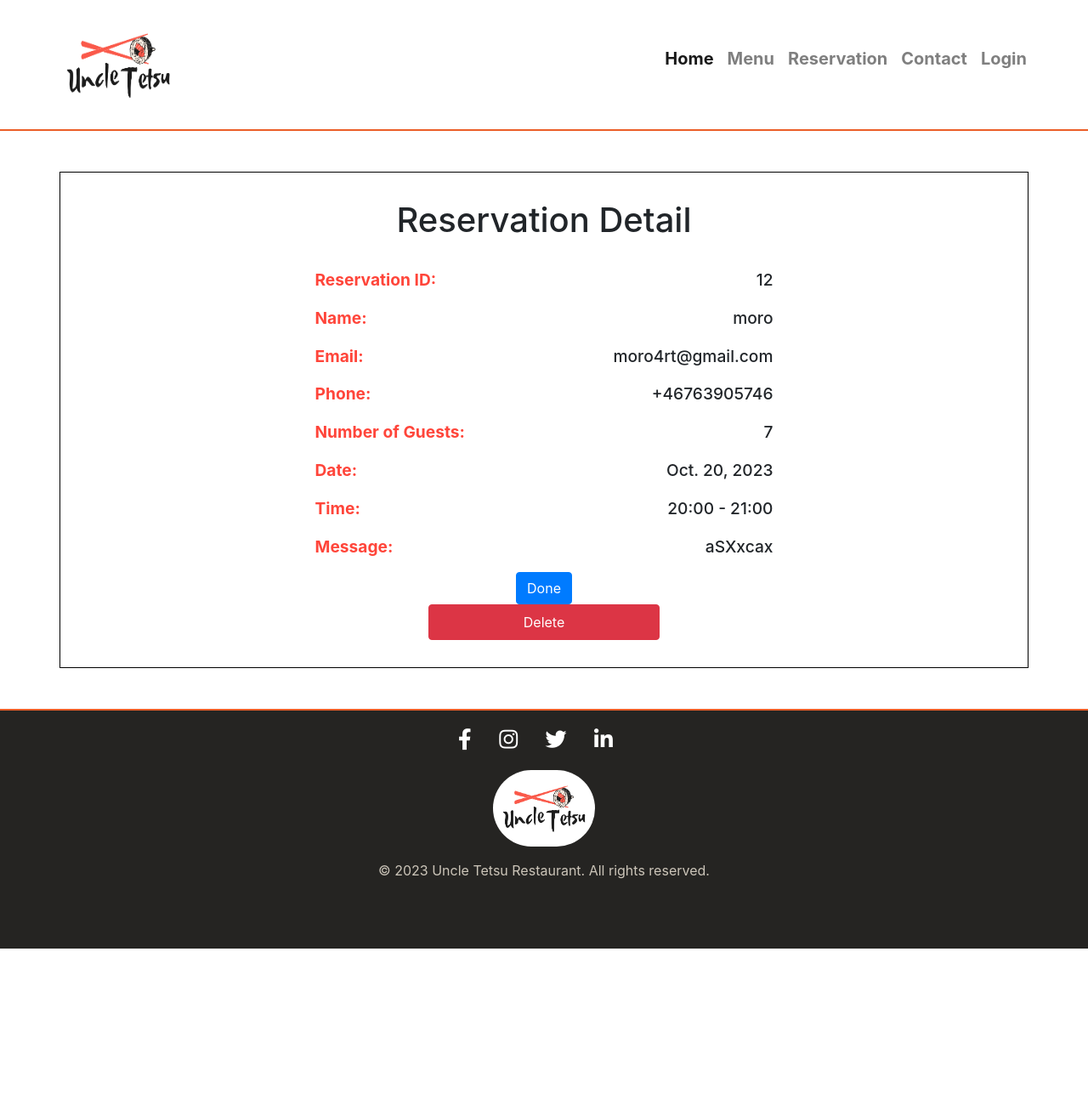
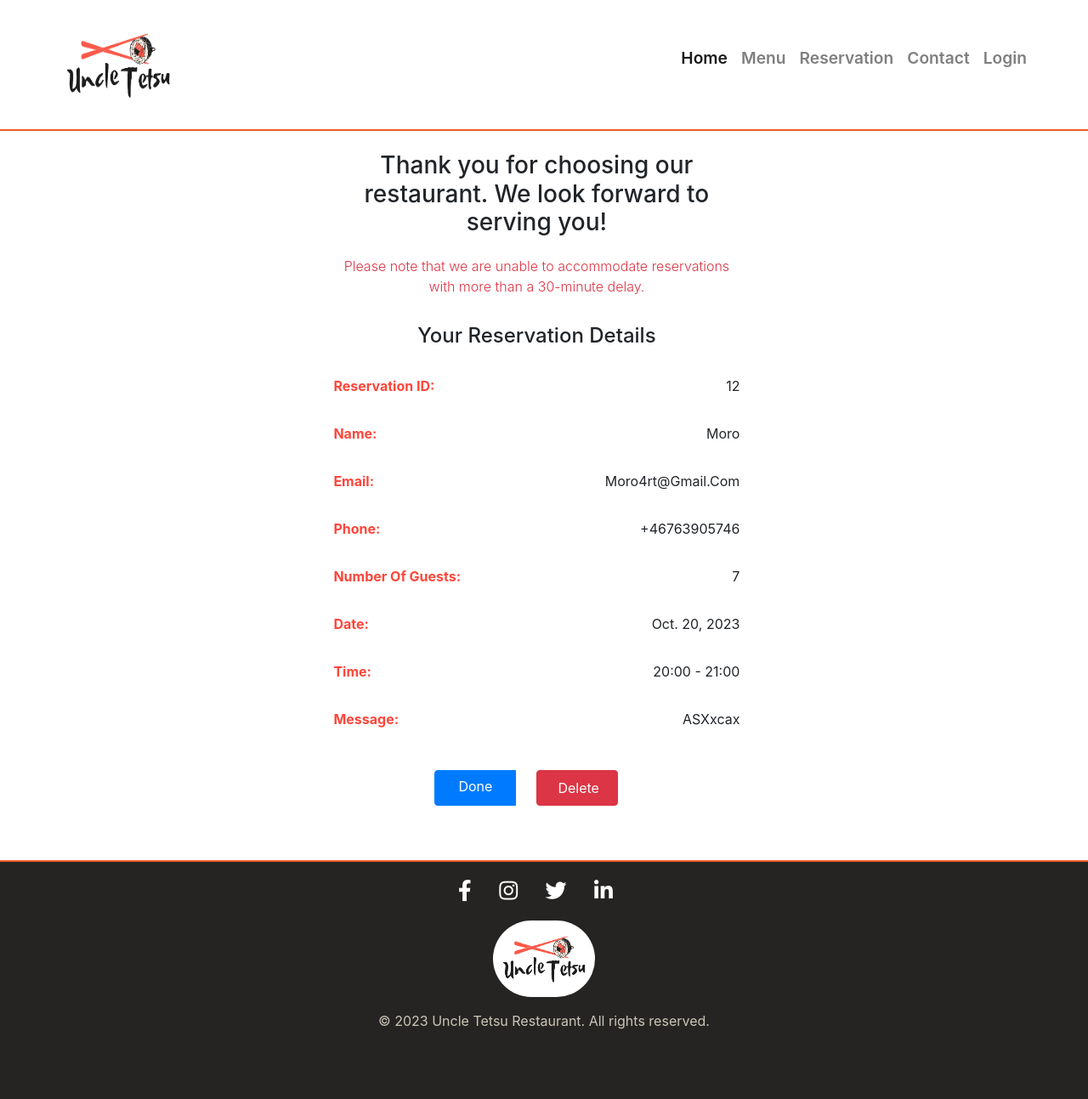
Before and after one commit to Diegomoro415/Restaurant, a Django app: page /reservation/detail/12/ in a window 1280 px wide. Shown: the whole page at 85% size. Before the commit the page ends 1116 px from the top, so only its background shows below. Run offline with Django 4.2, Linux system fonts and the light colour scheme; data comes from the database, SQL or seed files in the repository; both versions use the stored data as it was after the commit; some libraries are stand-ins or nearby versions.

Commit message:
add style to reservation-details and reservarion-opt

```diff
--- a/home/templates/Home/home.html
+++ b/home/templates/Home/home.html
@@ -110,7 +110,7 @@
         <button type="button" class="btn btn-primary" data-toggle="modal" data-target="#write-review-modal">Send a review</button>
     </div>
     {% else %}
-    <p>Please <a href="{% url 'login' %}">login</a> to make a review.</p>
+    <p class="home-p">Please <a href="{% url 'login' %}">login</a> to make a review.</p>
     {% endif %}
 </section>
 
--- a/reservation/templates/Reservation/reservation.html
+++ b/reservation/templates/Reservation/reservation.html
@@ -95,7 +95,7 @@
                             </div>
                             <div class="col-lg-12">
                                 <div class="form-group">
-                                    <button type="submit" id="form-submit" class="btn btn-primary btn-lg">Make A Reservation</button>
+                                    <button type="submit" id="form-submit" class="btn btn-primary reserv-btn">Make A Reservation</button>
                                 </div>
                             </div>
                         </div>
--- a/reservation/templates/Reservation/reservation_detail.html
+++ b/reservation/templates/Reservation/reservation_detail.html
@@ -1,10 +1,19 @@
 {% extends 'base.html' %}
 
 {% block body %}
+<div id='reserv-details' class="container">
+    <div class="row">
+        <div class="col-md-6 col-lg-6">
+            <div class="left-text-content">
+                <div class="section-heading col-md-12 offset-md-6">
+                    <h3>Thank you for choosing our restaurant. We look forward to serving you!</h3>
+                    <p class='text-danger'>Please note that we are unable to accommodate reservations with more than a 30-minute delay.</p>
+                </div>
+                <!-- Show open reservation information -->
                 <div class="container reservation_detail">
                     <div class="row">
-        <div class="col-md-6 offset-md-3">
-            <h1>Reservation Detail</h1>
+                        <div class=" col-md-12 offset-md-6">
+                            <h4>Your Reservation Details</h4>
                             <p><strong>Reservation ID:</strong> {{ reservation.id }}</p>
                             <p><strong>Name:</strong> {{ reservation.name }}</p>
                             <p><strong>Email:</strong> {{ reservation.email }}</p>
@@ -14,11 +23,17 @@
                             <p><strong>Time:</strong> {{ reservation.time }}</p>
                             <p><strong>Message:</strong> {{ reservation.message }}</p>
                             <!--Buttons-->
-            <a href="{% url 'home:home' %}" class="btn btn-primary">Done</a>
-
+                            <div class="btn-group reserv-op" role="group" aria-label="Button Group">
+                                <a href="{% url 'home:home' %}" class="detail-btn btn btn-primary">Done</a>
                                 <form method="post" action="{% url 'reservation:cancel_reservation' reservation.id %}">
                                     {% csrf_token %}
-                <button type="submit" class="btn btn-danger">Delete</button>
+                                    <button type="submit" class="detail-btn btn btn-danger ml-2">Delete</button>
+                                </form>
+                            </div>
+                        </div>
+                    </div>
+                </div>
+            </div>
         </div>
     </div>
 </div>
--- a/static/site_static/css/style.css
+++ b/static/site_static/css/style.css
@@ -17,7 +17,7 @@
 }
 
 .navbar-nav {
-  font-size: 20px;
+  font-size: 1.2rem;
 }
 
 button.navbar-toggler {
@@ -93,7 +93,6 @@ button.navbar-toggler {
 
 #user-reviews>h2 {
   text-align: center;
-  text-shadow: 1px 1px 2px #000000
 }
 
 .user-reviews-container {
@@ -124,9 +123,9 @@ button.btn.btn-danger {
   width: 17rem;
 }
 
-button.btn.btn-primary:hover {
-  background-color: #0056b3;
-  border-color: #0056b3;
+button.btn.btn-danger:hover {
+  background-color: #a20707;
+  border-color: #ffffff;
   color: #fff;
 }
 
@@ -145,9 +144,13 @@ border-bottom: #EB5E28 1px solid;
   margin: 1rem;
 }
 
+.home-p {
+  margin-left: 2rem;
+}
+
 a {
   color: #EB5E28;
-  font-weight: 700;
+  font-weight: 600;
   text-decoration: none;
   background-color: transparent;
   -webkit-text-decoration-skip: objects;
@@ -271,39 +274,69 @@ footer img {
   font-weight: 300;
 }
 
+.row.contact-contacts span>a {
+  font-size: medium;
+  display: block;
+  margin: -15px 0px;
+}
+
 .btn-group-lg>.btn, .btn-lg {
   right: 16%;
   position: absolute;
   width: 70%;
 }
 
+.btn.btn-primary.reserv-btn {
+  margin: 0;
+  width: -webkit-fill-available;
+}
+
 /* Reservation_Detail */
 
 .container.reservation_detail {
   text-align: center;
-  border: black 1px solid;
-  margin-top: 3rem;
+  text-transform: capitalize;
+  margin: 2rem 0 1rem;
 
 }
 
-.container.reservation_detail h1 {
-  margin: 2rem 0;
+.container.reservation_detail h3 {
+margin-bottom: 3rem;
 }
 
 .container.reservation_detail p {
-  font-size: 1.2rem;
-  font-weight: 500;
+  font-size: 1rem;
   text-align: right;
+  font-weight: 400;
 }
 
-.container.reservation_detail strong {
+.container.reservation_detail p>strong {
   color: #FF453A;
+  font-weight: 700;
   position: absolute;
   display: block;
 }
 
-.col-md-6.offset-md-3 {
-    margin-bottom: 2rem;
+.section-heading.col-md-12.offset-md-6 h3 {
+  margin: 1.5rem 0 2rem;
+}
+
+.detail-btn.btn.btn-danger.ml-2 {
+  width: 6rem;
+}
+
+a.detail-btn.btn.btn-primary {
+  width: 6rem;
+  margin-right: 1rem;
+}
+
+.btn-group.reserv-op {
+  margin-top: 2rem;
+}
+
+#reserv-details {
+  position: relative;
+  right: -3%;
 }
 
 
@@ -319,6 +352,12 @@ footer img {
 .left-text-content {
   padding-right: 2rem;
   text-align: center;
+}
+
+.contact-info span>a {
+  font-size: medium;
+  display: block;
+  margin: -15px 0px;
 }
 
 /* Maps */
@@ -387,10 +426,6 @@ button.btn.btn-primary.btn-block {
   width: 90%;
 }
 
-button.btn.btn-primary {
-  margin: 1.5rem 1rem;
-  padding: 0.5rem 1.5rem;
-}
 
 p.p-signin {
   margin-top: 4rem;
@@ -426,7 +461,3 @@ a.btn.github-btn.btn-link.btn-floating.mx-1 {
 a.btn.btn-link.btn-floating.mx-1 {
   width: 18rem;
 }
-
-.hidden {
-  display: none;
-}
```
Also changed, not shown: reservation/templates/Reservation/reservation_options.html (+18 -11 lines), db.sqlite3. Lines whose indentation alone changed are shown as unchanged.
